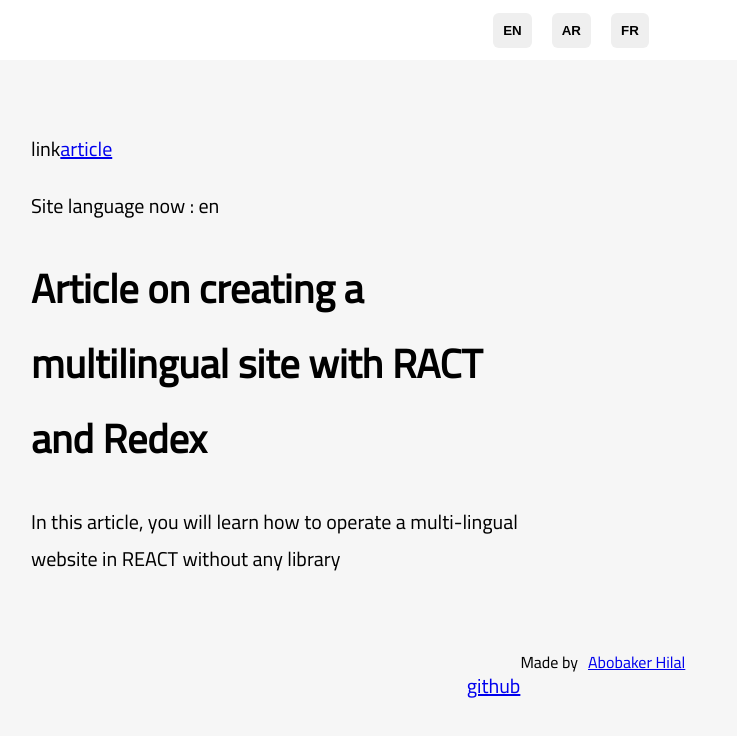
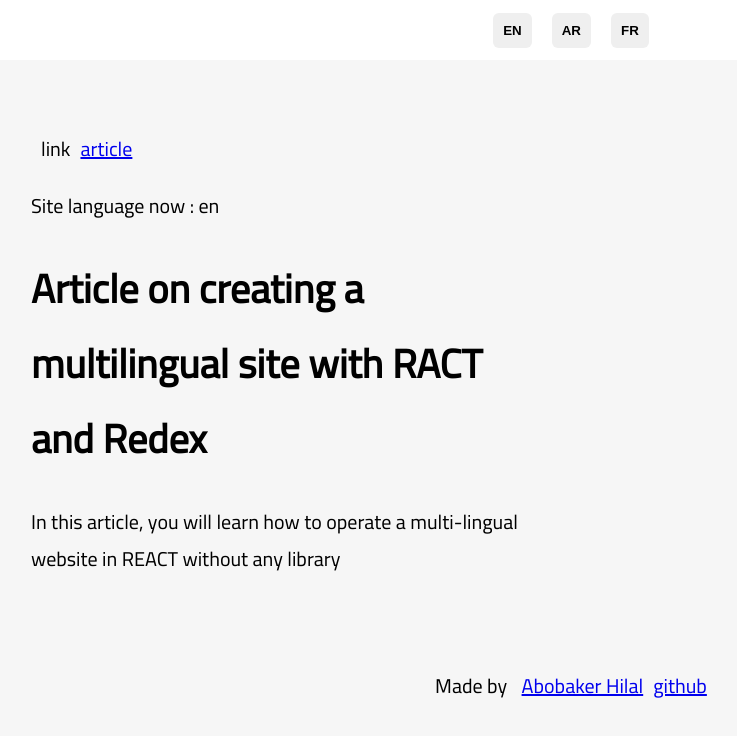
Before and after one commit to beko09/Multilingual-website-with-react-redux, a React (Create React App) app: page / in a window 1280 px wide. Shown: the top 736 px of the page, without its empty margins (69-806 px from the left). Built offline with nearby package versions, Linux system fonts and the light colour scheme.

Commit message:
edit style links

```diff
--- a/src/components/content/content.css
+++ b/src/components/content/content.css
@@ -13,6 +13,10 @@ h1{
 }
 p{
         font-size: 20px;
+
+}
+span{
+    margin: 10px;
 }
 h1,p{
     font-family: 'Cairo', sans-serif;
--- a/src/components/footer/Footer.js
+++ b/src/components/footer/Footer.js
@@ -3,11 +3,13 @@ export default function footer() {
     return (
       <div className="footer">
         <p>
+          Made by <a href="http://www.beko4learn.com">Abobaker Hilal</a>
+        </p>
+        <p>
           <a href="https://github.com/beko09/Multilingual-website-with-react-redux">
             github
           </a>
         </p>
-        Made by <a href="http://www.beko4learn.com">Abobaker Hilal</a>
       </div>
     );
 }
```
